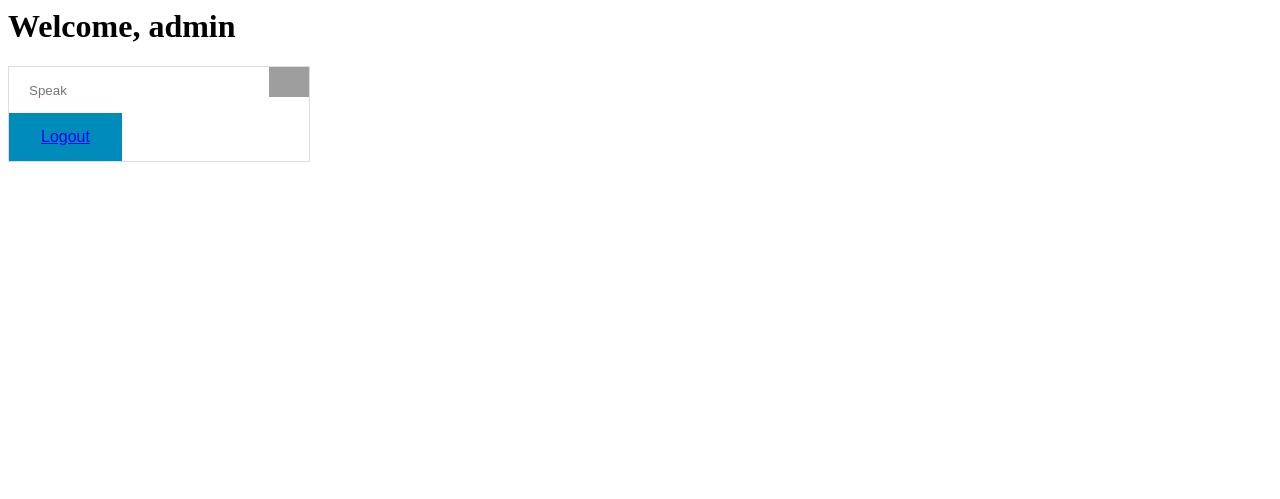
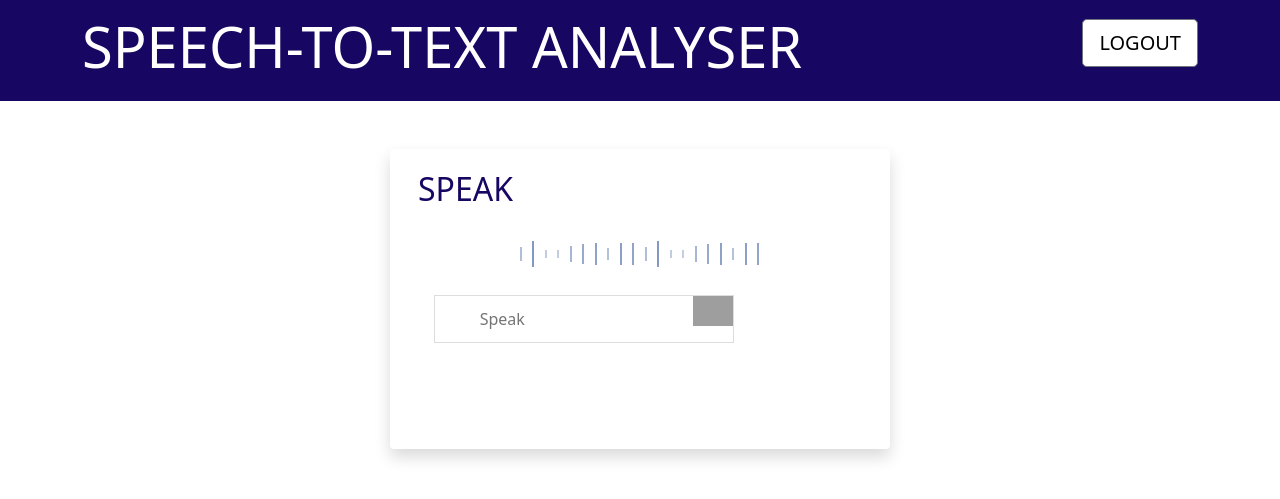
Before and after one commit to iHarMan/presc-gen, a Django app: page /add_drug/1 in a window 1280 px wide. Shown: the top 499 px of the page. Run offline with Django 3.2, Linux system fonts and the light colour scheme; a user stored in the database is signed in; grey boxes are pictures that could not be loaded.

Commit message:
addDrug done

```diff
--- a/presc/templates/presc/addDrug.html
+++ b/presc/templates/presc/addDrug.html
@@ -1,21 +1,31 @@
 {% load static %}
 <html lang="en">
+
 <head>
 	<meta charset="UTF-8">
 	<meta http-equiv="X-UA-Compatible" content="IE=edge">
 	<meta name="viewport" content="width=device-width, initial-scale=1.0">
 	<title>Home</title>
+	<link href="https://cdn.jsdelivr.net/npm/bootstrap@5.1.3/dist/css/bootstrap.min.css" rel="stylesheet" integrity="sha384-1BmE4kWBq78iYhFldvKuhfTAU6auU8tT94WrHftjDbrCEXSU1oBoqyl2QvZ6jIW3" crossorigin="anonymous">
+
 	<link rel="stylesheet" href="{% static 'presc/styles.css' %}">
 </head>
+
 <body>
-	<h1>Welcome, {{ user.username }}</h1>
-	<!-- <form method="post">
-		{% csrf_token %}
-		<label for="sent" id="text">Type your sentence</label><br>
-		<input type="text" id="sent" name="sent" /><br>
-		<input type="submit" id="button"></input>
-		<button type="submit" id="button" class='ghost-round full-width'><a href="{% url 'logout' %}">Logout</a></button>
-	</form> -->
+	<nav class="navbar navbar-expand-lg navbar-dark" style="background-color: rgb(24,7,98)">
+		<div class="container">
+			<a class="navbar-brand" href="#">
+				<h1 class="display-4">SPEECH-TO-TEXT ANALYSER</h1>
+			</a>
+			<div class="d-flex">
+				<form class="" action="{% url 'logout' %}">
+					<button type="submit" class="btn btn-secondary btn-lg" style="background-color: rgb(255,255,255);color:black">LOGOUT</button>
+
+				</form>
+
+			</div>
+		</div>
+	</nav>
 	<style>
 		.speech {
 			border: 1px solid #ddd;
@@ -23,31 +33,275 @@
 			padding: 0;
 			margin: 0;
 		}
+
 		.speech input {
 			border: 0;
 			width: 240px;
 			display: inline-block;
 			height: 30px;
 		}
+
 		.speech img {
 			float: right;
 			width: 40px;
 		}
+
+		// .container {
+		// 	margin: 100px;
+		// 	padding: 10px;
+		// 	background: linear-gradient(56deg,rgba(15,69,99,0.8), rgba(97, 22, 37, 0.8));
+		// 	width: 340px;
+		// 	min-height: 70px;
+		// 	border-radius: 7px;
+		// }
+
+		.cb-static-text {
+			color: #fff;
+			text-align: center;
+			display: block;
+			padding: 4px 0 4px;
+			font-style: italic;
+			font-size: 11px;
+			letter-spacing: 0.2px;
+		}
+
+		.cb-cue {
+			color: #E8E8E8;
+			font-size: 14px;
+			line-height: 1;
+			margin-bottom: 20px;
+			display: block;
+		}
+
+		.cb-cue i {
+			font-size: 28px;
+			font-family: sans-serif;
+			position: relative;
+			line-height: 0.5;
+			top: 5px;
+		}
+
+		.sound-icon {
+			display: flex;
+			flex-direction: column;
+			align-items: center;
+		}
+
+		.sound-wave {
+			width: 250px;
+			height: 50px;
+			display: flex;
+			justify-content: space-around;
+			align-items: center;
+			transform: scaleY(0.6);
+		}
+
+		.bar {
+			display: block;
+			width: 2px;
+			margin-right: 1px;
+			height: 90px;
+			background: #7C93BF;
+			animation: sound 0ms -800ms linear infinite alternate;
+			transition: height 0.8s;
+		}
+
+		@keyframes sound {
+			0% {
+				opacity: .35;
+				height: 6px;
+			}
+
+			100% {
+				opacity: 1;
+				height: 46px;
+			}
+		}
+
+		.bar:nth-child(1) {
+			height: 2px;
+			animation-duration: 474ms;
+		}
+
+		.bar:nth-child(2) {
+			height: 10px;
+			animation-duration: 433ms;
+		}
+
+		.bar:nth-child(3) {
+			height: 18px;
+			animation-duration: 407ms;
+		}
+
+		.bar:nth-child(4) {
+			height: 26px;
+			animation-duration: 458ms;
+		}
+
+		.bar:nth-child(5) {
+			height: 30px;
+			animation-duration: 400ms;
+		}
+
+		.bar:nth-child(6) {
+			height: 32px;
+			animation-duration: 427ms;
+		}
+
+		.bar:nth-child(7) {
+			height: 34px;
+			animation-duration: 441ms;
+		}
+
+		.bar:nth-child(8) {
+			height: 36px;
+			animation-duration: 419ms;
+		}
+
+		.bar:nth-child(9) {
+			height: 40px;
+			animation-duration: 487ms;
+		}
+
+		.bar:nth-child(10) {
+			height: 46px;
+			animation-duration: 442ms;
+		}
+
+		.bar:nth-child(11) {
+			height: 2px;
+			animation-duration: 474ms;
+		}
+
+		.bar:nth-child(12) {
+			height: 10px;
+			animation-duration: 433ms;
+		}
+
+		.bar:nth-child(13) {
+			height: 18px;
+			animation-duration: 407ms;
+		}
+
+		.bar:nth-child(14) {
+			height: 26px;
+			animation-duration: 458ms;
+		}
+
+		.bar:nth-child(15) {
+			height: 30px;
+			animation-duration: 400ms;
+		}
+
+		.bar:nth-child(16) {
+			height: 32px;
+			animation-duration: 427ms;
+		}
+
+		.bar:nth-child(17) {
+			height: 34px;
+			animation-duration: 441ms;
+		}
+
+		.bar:nth-child(18) {
+			height: 36px;
+			animation-duration: 419ms;
+		}
+
+		.bar:nth-child(19) {
+			height: 40px;
+			animation-duration: 487ms;
+		}
+
+		.bar:nth-child(20) {
+			height: 46px;
+			animation-duration: 442ms;
+		}
+
+		.cb-textarea {
+			height: 34px !important;
+			box-sizing: border-box;
+			-webkit-appearance: none;
+			-moz-appearance: none;
+			border-radius: 6px;
+			padding: 7px;
+			width: 100%;
+			background: none;
+			border: none;
+			color: #E8E8E8;
+			font-size: 14px;
+			overflow: hidden;
+			font-family: sans-serif;
+			line-height: 1.3;
+			resize: none;
+			font-weight: normal;
+
+			&::placeholder {
+				color: rgba(255, 255, 255, 0.5);
+			}
+		}
+
+		.cb-textarea:focus {
+			outline: none;
+		}
+
+		}
 	</style>
+	<div class="p-4"></div>
+	<div id="user_form" class="row shadow p-3 mb-5 bg-white rounded" style="height:300px;width:500px;margin-right:auto;margin-left:auto;">
 		<form id="labnol" method="post">
 			{% csrf_token %}
+			<div class="form-group">
+				<label for="P_email" style=" color : rgb(24,7,98) ; font-size: xx-large;">SPEAK</label>
+				<div class="p-2"></div>
+				<div class="container">
+					<div class="sound-animation">
+						<div class="sound-icon">
+							<div class="sound-wave">
+								<i class="bar"></i>
+								<i class="bar"></i>
+								<i class="bar"></i>
+								<i class="bar"></i>
+								<i class="bar"></i>
+								<i class="bar"></i>
+								<i class="bar"></i>
+								<i class="bar"></i>
+								<i class="bar"></i>
+								<i class="bar"></i>
+								<i class="bar"></i>
+								<i class="bar"></i>
+								<i class="bar"></i>
+								<i class="bar"></i>
+								<i class="bar"></i>
+								<i class="bar"></i>
+								<i class="bar"></i>
+								<i class="bar"></i>
+								<i class="bar"></i>
+								<i class="bar"></i>
+							</div>
+						</div>
+					</div>
+
+				</div>
+			</div>
+			<div class="p-3" style="
+				text-align:center;
+			">
+				<!-- <img onclick="startDictation()" src="//i.imgur.com/cHidSVu.gif" style="margin-top:40px;" /> -->
 				<div class="speech">
 					<input type="text" name="sent" id="sent" placeholder="Speak" />
 					<img onclick="startDictation()" src="//i.imgur.com/cHidSVu.gif" />
 					<!-- <input type="submit" id="button"></input> -->
-			<button type="submit" id="button" class='ghost-round full-width'><a href="{% url 'logout' %}">Logout</a></button>
+					<!-- <button type="submit" id="button" class='ghost-round full-width'><a href="{% url 'logout' %}">Logout</a></button> -->
+				</div>
+
 			</div>
 		</form>
-
-
+	</div>
 	<!-- HTML5 Speech Recognition API -->
 	<script>
 		function startDictation() {
+			console.log("chalu ho gya mic");
 			if (window.hasOwnProperty('webkitSpeechRecognition')) {
 				var recognition = new webkitSpeechRecognition();
 
@@ -57,18 +311,19 @@
 				recognition.lang = 'en-US';
 				recognition.start();
 
-			recognition.onresult = function (e) {
+				recognition.onresult = function(e) {
 					document.getElementById('sent').value = e.results[0][0].transcript;
 					recognition.stop();
 					//   alert(document.getElementById('sent').value);
 					document.getElementById('labnol').submit();
 				};
 
-			recognition.onerror = function (e) {
+				recognition.onerror = function(e) {
 					recognition.stop();
 				};
 			}
 		}
 	</script>
 </body>
+
 </html>
--- a/presc/templates/presc/login.html
+++ b/presc/templates/presc/login.html
@@ -10,7 +10,6 @@
 </head>
 
 <body>
-
 	<div class='bold-line'></div>
 	<div class='container'>
 		<div class='window'>
--- a/presc/urls.py
+++ b/presc/urls.py
@@ -10,6 +10,9 @@ urlpatterns = [
     path('login/', login, name='login'),
     path('check_prescription/', check_prescription, name='check_prescription'),
     path('login/newprescription/',newprescription,name = 'newprescription'),
-    path('login/profile/',profile,name = 'profile')
+    path('login/profile/',profile,name = 'profile'),
+    path('home/p/view_presc/', vp , name = 'view_all_presc'),
+    path('home/p/view_presc/your_presc/',yp , name = 'your_presc'),
+
     # path('myprescriptions/', viewPrescription, name='viewPrescription')
 ]
--- a/presc/views.py
+++ b/presc/views.py
@@ -1,4 +1,4 @@
-from datetime import datetime
+from datetime import datetime,timedelta,date
 from datetime import date
 from django.core.checks import messages
 from django.shortcuts import render, redirect
@@ -10,6 +10,20 @@ from nltk import word_tokenize
 import pandas as pd
 
 dic = {}
+def yp(request):
+	#patients prescription
+	Prescription = {
+	'patients_name':dic['username'],
+	'med':'crocine',
+	'dosage':2
+	}
+	return render(request , 'presc/yp.html',{'p':Prescription})
+def vp(request):
+	# drug_date = Drugs.objects.get(date = date).filter(user = dic['username'])
+	# return render(request, "presc/vp.html",{d : drug_date});
+	a=[date.today(), date.today() + timedelta(days=1), date.today() - timedelta(days=1)]
+	a.sort(reverse=True)
+	return render(request,"presc/vp.html",{'pres':a})
 def landing(request):
 	return render(request, "presc/index.html")
 def profile(request):
```
Also changed, not shown: presc/static/presc/vp.css (added, +10 -0 lines), presc/templates/presc/home.html (+40 -50 lines), presc/templates/presc/vp.html (added, +39 -0 lines), presc/templates/presc/yp.html (added, +257 -0 lines), db.sqlite3, presc/models.py (line endings or trailing spaces). Lines whose indentation alone changed are shown as unchanged.
